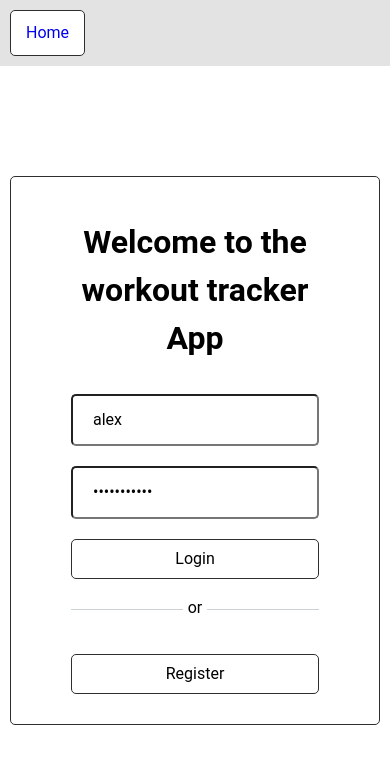
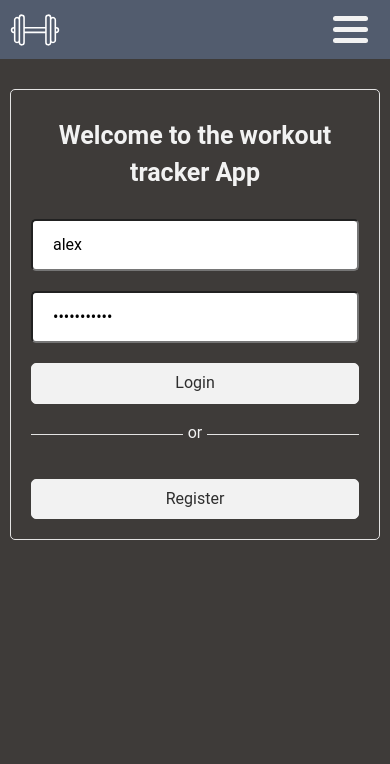
Before and after one commit to AlexanderPuhl/workout_tracker_react, a React (Create React App) app: page / in a window 390 px wide. Shown: the top 764 px of the page. Built offline with nearby package versions, Linux system fonts and the light colour scheme; no server answers; the HTML template or start-up script is replaced by a standard one.

Commit message:
Made the header/nav look & work good for mobile

```diff
--- a/src/components/Header.jsx
+++ b/src/components/Header.jsx
@@ -1,12 +1,34 @@
-import React from "react";
+import React, { useState } from "react";
 import { Link } from "react-router-dom";
 import styled from "styled-components";
 import { clearAuthToken } from "../utils/local-storage";
 import { useAuthenticated } from "../context/auth-context.jsx";
 
 const HeaderStyles = styled.header`
-  background-color: var(--gray);
-  padding: 1rem;
+  align-items: center;
+  background-color: var(--secondary-bg-color);
+  display: flex;
+  justify-content: space-between;
+  padding: 0 1rem;
+  position: relative;
+  .header-logo {
+    width: 5rem;
+  }
+  nav {
+    align-items: center;
+    background-color: var(--secondary-bg-color);
+    display: flex;
+    flex-direction: column;
+    left: 0;
+    padding: 0 0 1rem;
+    position: absolute;
+    transform: translateY(-210%);
+    transition: transform 0.3s ease-out;
+    top: 59px;
+    width: 100%;
+    &.active {
+      transform: translateY(0px);
+    }
     ul {
       align-items: center;
       display: flex;
@@ -18,12 +40,49 @@ const HeaderStyles = styled.header`
         }
       }
     }
+  }
+  .hamburger-icon {
+    background-color: transparent;
+    border-color: transparent;
+    margin: 0;
+    padding-right: 1.2rem;
+    width: auto;
+    &:hover {
+      cursor: pointer;
+    }
+
+    div {
+      background-color: var(--white);
+      border-radius: 5px;
+      height: 5px;
+      margin: 6px 0;
+      transition: 0.4s;
+      width: 35px;
+      &.active {
+        &.bar1 {
+          transform: rotate(-45deg) translate(-9px, 6px);
+        }
+        &.bar2 {
+          opacity: 0;
+        }
+        &.bar3 {
+          transform: rotate(45deg) translate(-8px, -8px);
+        }
+      }
+    }
+  }
 `;
 
 export default function Header() {
   const { isAuthenticated, setAuthenticated } = useAuthenticated();
+  const [navActive, setNav] = useState(false);
+
+  function clickHamburger() {
+    setNav(!navActive);
+  }
 
   function logout() {
+    setNav(false);
     clearAuthToken();
     setAuthenticated(false);
   }
@@ -32,33 +91,48 @@ export default function Header() {
   let logoutButton = null;
   if (isAuthenticated) {
     homeButton = (
-      <li>
-        <Link to="/dashboard">Dashboard</Link>
-      </li>
+      <Link onClick={() => setNav(!navActive)} to="/dashboard">
+        Dashboard
+      </Link>
     );
     profile = (
-      <li>
-        <Link to="/profile">Profile</Link>
-      </li>
+      <Link onClick={() => setNav(!navActive)} to="/profile">
+        Profile
+      </Link>
     );
     logoutButton = (
-      <li>
       <button type="button" onClick={logout}>
         Logout
       </button>
-      </li>
     );
   }
 
   return (
     <HeaderStyles>
-      <nav>
-        <ul>
+      <svg
+        xmlns="http://www.w3.org/2000/svg"
+        className="header-logo"
+        id="Outline"
+        fill="white"
+        viewBox="0 0 512 512"
+      >
+        <path d="M472,224V152a31.978,31.978,0,0,0-48.2-27.577A32,32,0,0,0,360,128v96H152V128a32,32,0,0,0-63.795-3.577A31.978,31.978,0,0,0,40,152v72a32,32,0,0,0,0,64v72a31.978,31.978,0,0,0,48.205,27.577A32,32,0,0,0,152,384V288H360v96a32,32,0,0,0,63.8,3.577A31.978,31.978,0,0,0,472,360V288a32,32,0,0,0,0-64ZM40,272a16,16,0,0,1,0-32ZM72,376a16.019,16.019,0,0,1-16-16V152a16,16,0,0,1,32,0V360A16.019,16.019,0,0,1,72,376Zm64,8a16,16,0,0,1-32,0V128a16,16,0,0,1,32,0Zm16-112V240H360v32ZM408,384a16,16,0,0,1-32,0V128a16,16,0,0,1,32,0Zm48-24a16,16,0,0,1-32,0V152a16,16,0,0,1,32,0Zm16-88V240a16,16,0,0,1,0,32Z" />
+      </svg>
+      <nav className={`${navActive ? "active" : ""}`}>
         {homeButton}
         {profile}
         {logoutButton}
-        </ul>
       </nav>
+      <button
+        onClick={() => clickHamburger()}
+        type="button"
+        id="navbar-toggle"
+        className="hamburger-icon"
+      >
+        <div className={`bar1 ${navActive ? "active" : ""}`} />
+        <div className={`bar2 ${navActive ? "active" : ""}`} />
+        <div className={`bar3 ${navActive ? "active" : ""}`} />
+      </button>
     </HeaderStyles>
   );
 }
--- a/src/components/workoutCard.jsx
+++ b/src/components/workoutCard.jsx
@@ -4,7 +4,7 @@ import styled from "styled-components";
 import returnDateTime from "../utils/dateTime";
 
 const WorkoutLogStyles = styled.div`
-  border: 1px solid var(--black);
+  border: 1px solid var(--gray);
   border-radius: 5px;
   padding: 1rem;
   margin-bottom: 1rem;
--- a/src/pages/Dashboard.jsx
+++ b/src/pages/Dashboard.jsx
@@ -1,7 +1,11 @@
 import React, { useEffect, useState } from "react";
+import styled from "styled-components";
+
 // import useWorkoutApi from "../hooks/useWorkoutApi";
 import useWorkoutLogsApi from "../hooks/useWorkoutLogsApi";
 import WorkoutCard from "../components/workoutCard.jsx";
+
+const DashboardStyles = styled.section``;
 
 export default function DashboardPage() {
   // const { getAllWorkouts } = useWorkoutApi();
@@ -53,9 +57,9 @@ export default function DashboardPage() {
     );
   }
   return (
-    <section>
-      <h1>Dashboard Page</h1>
+    <DashboardStyles>
+      <h1>Workouts</h1>
       {WorkoutLogsList}
-    </section>
+    </DashboardStyles>
   );
 }
--- a/src/pages/Landing.jsx
+++ b/src/pages/Landing.jsx
@@ -5,22 +5,33 @@ import Login from "../components/Login.jsx";
 import Registration from "../components/Registration.jsx";
 
 const LandingPageStyles = styled.section`
-  border: 1px solid var(--black);
+  border: 1px solid var(--gray);
   border-radius: 5px;
-  padding: 2rem 6rem;
-  margin: 10rem auto 0;
+  padding: 1rem 2rem;
+  margin: 2rem auto 0;
   max-width: 630px;
   text-align: center;
+  h1 {
+    font-size: 2.5rem;
+  }
   .or-wrapper {
-    border-top: 1px solid #cbd2d6;
+    border-top: 1px solid var(--gray);
     margin: 2rem 0 1rem;
     position: relative;
     span {
-      background-color: #fff;
+      background-color: var(--main-bg-color);
       padding: 0 0.5rem;
       position: relative;
       top: -1.4rem;
     }
+  }
+  button {
+    background-color: var(--white);
+    border: 1px solid var(--white);
+    border-radius: 5px;
+    color: var(--black);
+    margin: 1rem 0;
+    width: 100%;
   }
 `;
 
--- a/src/styles/GlobalStyles.js
+++ b/src/styles/GlobalStyles.js
@@ -4,13 +4,17 @@ const GlobalStyles = createGlobalStyle`
   :root {
     --black: #2e2e2e;
     --gray: #e3e3e3;
-    --white: #fff;
+    --main-bg-color: #3E3B39;
+    --secondary-bg-color: #525c6e;
+    --white: #F2F2F2;
   }
   html {
     font-family: 'Roboto', sans-serif;
     font-size: 10px;
   }
   body {
+    background-color: var(--main-bg-color);
+    color: var(--white);
     font-size: 1.6rem;
     margin: 0 auto;
     max-width: 1440px;
@@ -18,10 +22,11 @@ const GlobalStyles = createGlobalStyle`
   main {
     padding: 1rem;
   }
+  h1,h2,h3,h4,h5,h6 {
+    text-align: center;
+  }
   a {
-    background-color: var(--white);
-    border: 1px solid var(--black);
-    border-radius: 5px;
+    color: var(--white);
     padding: 1rem 1.5rem;
     text-decoration: none;
   }
@@ -52,14 +57,12 @@ const GlobalStyles = createGlobalStyle`
     width: 100%;
   }
   button {
-    background-color: var(--white);
-    border: 1px solid var(--black);
-    border-radius: 5px;
+    background: transparent;
+    border: none;
+    color: var(--white);
     cursor: pointer;
     padding: 1rem 1.5rem;
-    margin: 1rem 0;
-    max-width: 600px;
-    width: 100%;
+    margin: 0
   }
 `;
 
```
Lines whose indentation alone changed are shown as unchanged.
